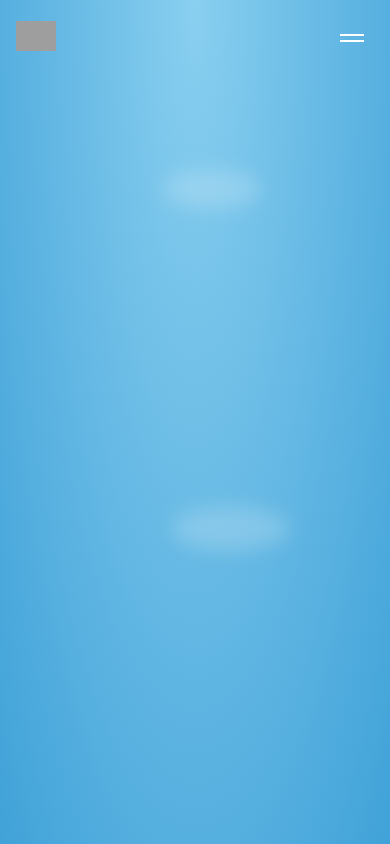
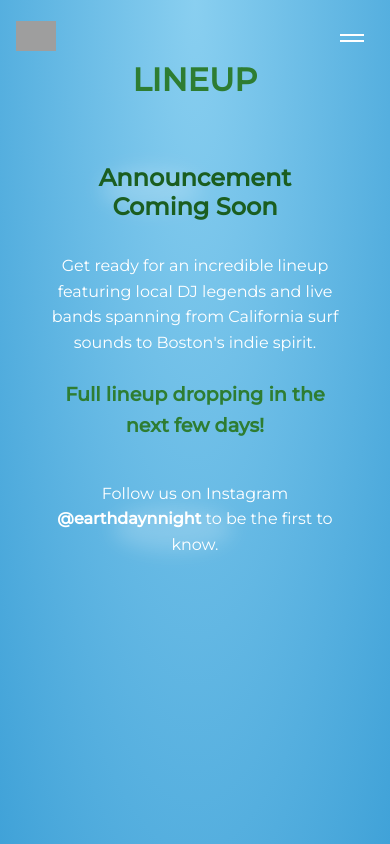
Before and after one commit to AVECProductions/EDEN, a Vue app: page /lineup in a window 390 px wide. Built offline with nearby package versions, Linux system fonts and the light colour scheme; grey boxes are pictures that could not be loaded.

Commit message:
lineup page

```diff
--- a/src/App.vue
+++ b/src/App.vue
@@ -28,8 +28,8 @@
         <div class="menu-items">
           <router-link to="/" class="menu-item" @click="toggleMenu">HOME</router-link>
           <router-link to="/about" class="menu-item" @click="toggleMenu">ABOUT</router-link>
+          <router-link to="/lineup" class="menu-item" @click="toggleMenu">LINEUP (COMING SOON)</router-link>
           <router-link to="/contact" class="menu-item" @click="toggleMenu">CONTACT</router-link>
-          <router-link to="/merch" class="menu-item" @click="toggleMenu">MERCH</router-link>
         </div>
 
         <div class="social-links">
--- a/src/router/index.js
+++ b/src/router/index.js
@@ -2,6 +2,7 @@ import { createRouter, createWebHistory } from 'vue-router'
 import LandingPage from '../views/LandingPage.vue'
 import AboutPage from '../views/About.vue'
 import ContactPage from '../views/ContactPage.vue'
+import LineupPage from '../views/LineupPage.vue'
 
 const routes = [
   {
@@ -13,6 +14,16 @@ const routes = [
     path: '/about',
     name: 'About',
     component: AboutPage
+  },
+  {
+    path: '/lineup',
+    name: 'Lineup',
+    component: LineupPage
+  },
+  {
+    path: '/fundraising',
+    name: 'Fundraising',
+    component: () => import('../views/ComingSoon.vue')
   },
   {
     path: '/contact',
--- /dev/null
+++ b/src/views/ComingSoon.vue
@@ -0,0 +1,69 @@
+<template>
+  <div class="coming-soon-container">
+    <h1>{{ $route.name }}</h1>
+    <div class="coming-soon-content">
+      <h2>Coming Soon</h2>
+      <p>This page is currently under construction. Check back later for updates!</p>
+    </div>
+  </div>
+</template>
+
+<script>
+export default {
+  name: 'ComingSoon'
+}
+</script>
+
+<style scoped>
+.coming-soon-container {
+  min-height: 100vh;
+  padding: 80px 1rem 2rem 1rem;
+  display: flex;
+  flex-direction: column;
+  align-items: center;
+}
+
+h1 {
+  color: #2E7D32;
+  font-size: 2.5rem;
+  margin-bottom: 2rem;
+  font-family: 'Montserrat', sans-serif;
+}
+
+.coming-soon-content {
+  text-align: center;
+  color: white;
+  max-width: 600px;
+}
+
+h2 {
+  color: #1B5E20;
+  font-size: 2rem;
+  margin-bottom: 1rem;
+  font-family: 'Montserrat', sans-serif;
+}
+
+p {
+  font-size: 1.2rem;
+  line-height: 1.6;
+  font-family: 'Montserrat', sans-serif;
+}
+
+@media (max-width: 768px) {
+  .coming-soon-container {
+    padding-top: 60px;
+  }
+
+  h1 {
+    font-size: 2rem;
+  }
+
+  h2 {
+    font-size: 1.5rem;
+  }
+
+  p {
+    font-size: 1rem;
+  }
+}
+</style>
--- /dev/null
+++ b/src/views/LineupPage.vue
@@ -0,0 +1,105 @@
+<template>
+  <div class="lineup-container">
+    <h1>LINEUP</h1>
+    <div class="announcement-content">
+      <h2>Announcement Coming Soon</h2>
+      <div class="message">
+        <p>Get ready for an incredible lineup featuring local DJ legends and live bands spanning from California surf sounds to Boston's indie spirit.</p>
+        <p class="highlight">Full lineup dropping in the next few days!</p>
+        <p class="follow">Follow us on Instagram <a href="https://www.instagram.com/earthdaynnight/" target="_blank">@earthdaynnight</a> to be the first to know.</p>
+      </div>
+    </div>
+  </div>
+</template>
+
+<script>
+export default {
+  name: 'LineupPage'
+}
+</script>
+
+<style scoped>
+.lineup-container {
+  min-height: 100vh;
+  padding: 80px 1rem 2rem 1rem;
+  display: flex;
+  flex-direction: column;
+  align-items: center;
+}
+
+h1 {
+  color: #2E7D32;
+  font-size: 2.5rem;
+  margin-bottom: 2rem;
+  font-family: 'Montserrat', sans-serif;
+}
+
+.announcement-content {
+  text-align: center;
+  color: white;
+  max-width: 600px;
+  padding: 2rem;
+}
+
+h2 {
+  color: #1B5E20;
+  font-size: 2rem;
+  margin-bottom: 2rem;
+  font-family: 'Montserrat', sans-serif;
+}
+
+.message {
+  display: flex;
+  flex-direction: column;
+  gap: 1.5rem;
+}
+
+p {
+  font-size: 1.2rem;
+  line-height: 1.6;
+  font-family: 'Montserrat', sans-serif;
+}
+
+.highlight {
+  font-size: 1.4rem;
+  font-weight: bold;
+  color: #2E7D32;
+}
+
+.follow {
+  margin-top: 1rem;
+}
+
+a {
+  color: white;
+  text-decoration: none;
+  font-weight: bold;
+  transition: color 0.3s ease;
+}
+
+a:hover {
+  color: #2E7D32;
+}
+
+@media (max-width: 768px) {
+  .lineup-container {
+    padding-top: 60px;
+  }
+
+  h1 {
+    font-size: 2rem;
+  }
+
+  h2 {
+    font-size: 1.5rem;
+  }
+
+  p {
+    font-size: 1rem;
+  }
+
+  .highlight {
+    font-size: 1.2rem;
+  }
+}
+</style>
```
